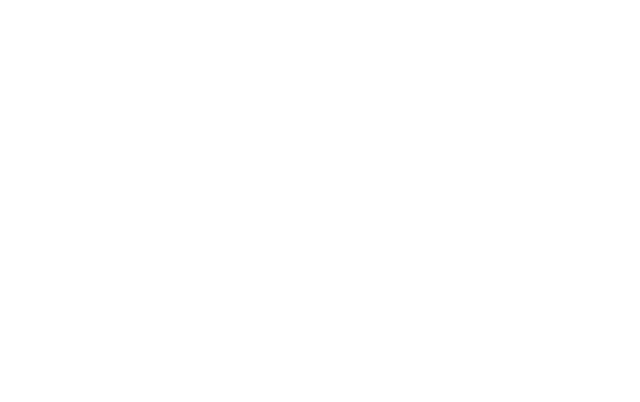
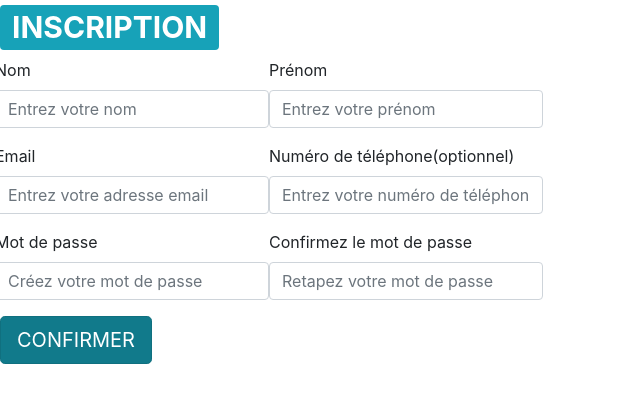
Before and after one commit to Nicolas-Calixte/projectBot, a React (Create React App) app: page /sign-up in a window 1280 px wide. Shown: the top 402 px of the page, without its empty margins (0-640 px from the left). Built offline with nearby package versions, Linux system fonts and the light colour scheme.

Commit message:
docs: added the sign-up page

```diff
--- a/package.json
+++ b/package.json
@@ -6,8 +6,10 @@
     "@testing-library/jest-dom": "^5.11.4",
     "@testing-library/react": "^11.1.0",
     "@testing-library/user-event": "^12.1.10",
+    "bootstrap": "^4.6.0",
     "eslint-plugin-import": "^2.22.1",
     "mime-types": "^2.1.29",
+    "node-sass": "^5.0.0",
     "react": "^17.0.1",
     "react-dom": "^17.0.1",
     "react-scripts": "4.0.3",
--- a/src/App.js
+++ b/src/App.js
@@ -1,4 +1,5 @@
 import React from "react"
+import "bootstrap/dist/css/bootstrap.css"
 import { BrowserRouter as Router, Route, Switch } from "react-router-dom"
 
 import { Provider } from "./components/Context"
--- a/src/components/LinksLogInPage.js
+++ b/src/components/LinksLogInPage.js
@@ -5,12 +5,12 @@
 const LinksLogInPage = () => {
   return (
     <div>
-      <Nav row className="justify-content-center mt-50">
+      <Nav row className="justify-content-center">
         <NavItem>
-          <Link to="/resetPassword">Mot de passe oublié</Link>
+          <Link to="/reset-password">Mot de passe oublié</Link>
         </NavItem>
         <NavItem>
-          <Link to="/resetEmail">Identifiant oublié</Link>
+          <Link to="/reset-email">Identifiant oublié</Link>
         </NavItem>
       </Nav>
     </div>
--- /dev/null
+++ b/src/components/signUpPageComponents/FormSignUp.js
@@ -0,0 +1,68 @@
+import React from "react"
+import { Form, FormControl, FormGroup, FormLabel } from "react-bootstrap"
+
+const FormSignUp = () => {
+  return (
+    <div>
+      <Form>
+        <Form.Row>
+          <FormGroup controlId="formGridName">
+            <FormLabel>Nom</FormLabel>
+            <FormControl size="md" type="name" placeholder="Entrez votre nom" />
+          </FormGroup>
+
+          <FormGroup controlId="formGridFirstname">
+            <FormLabel>Prénom</FormLabel>
+            <FormControl
+              size="md"
+              type="firstname"
+              placeholder="Entrez votre prénom"
+            />
+          </FormGroup>
+        </Form.Row>
+
+        <Form.Row>
+          <FormGroup controlId="formGridEmail">
+            <FormLabel>Email</FormLabel>
+            <FormControl
+              size="md"
+              type="email"
+              placeholder="Entrez votre adresse email"
+            />
+          </FormGroup>
+
+          <FormGroup controlId="FormGridPhoneNumber">
+            <FormLabel>Numéro de téléphone(optionnel)</FormLabel>
+            <FormControl
+              size="md"
+              type="phone number"
+              placeholder="Entrez votre numéro de téléphone portable"
+            />
+          </FormGroup>
+        </Form.Row>
+
+        <Form.Row>
+          <FormGroup controlId="FormGridPassword">
+            <FormLabel>Mot de passe</FormLabel>
+            <FormControl
+              size="md"
+              type="password"
+              placeholder="Créez votre mot de passe"
+            />
+          </FormGroup>
+
+          <FormGroup controlId="FormGridPassword">
+            <FormLabel>Confirmez le mot de passe</FormLabel>
+            <FormControl
+              size="md"
+              type="password"
+              placeholder="Retapez votre mot de passe"
+            />
+          </FormGroup>
+        </Form.Row>
+      </Form>
+    </div>
+  )
+}
+
+export default FormSignUp
--- a/src/pages/SignUpPage.js
+++ b/src/pages/SignUpPage.js
@@ -1,7 +1,17 @@
 import React from "react"
 
+import MainButton from "../components/primaryComponents/MainButton"
+import MainTitle from "../components/primaryComponents/MainTitle"
+import FormSignUp from "../components/signUpPageComponents/FormSignUp"
+
 const SignUpPage = () => {
-  return <h1></h1>
+  return (
+    <div>
+      <MainTitle title="INSCRIPTION" />
+      <FormSignUp />
+      <MainButton to="/subscribe-options" />
+    </div>
+  )
 }
 
 export default SignUpPage
```
Also changed, not shown: 1 other file (tests, documents, lock files or other folders).
